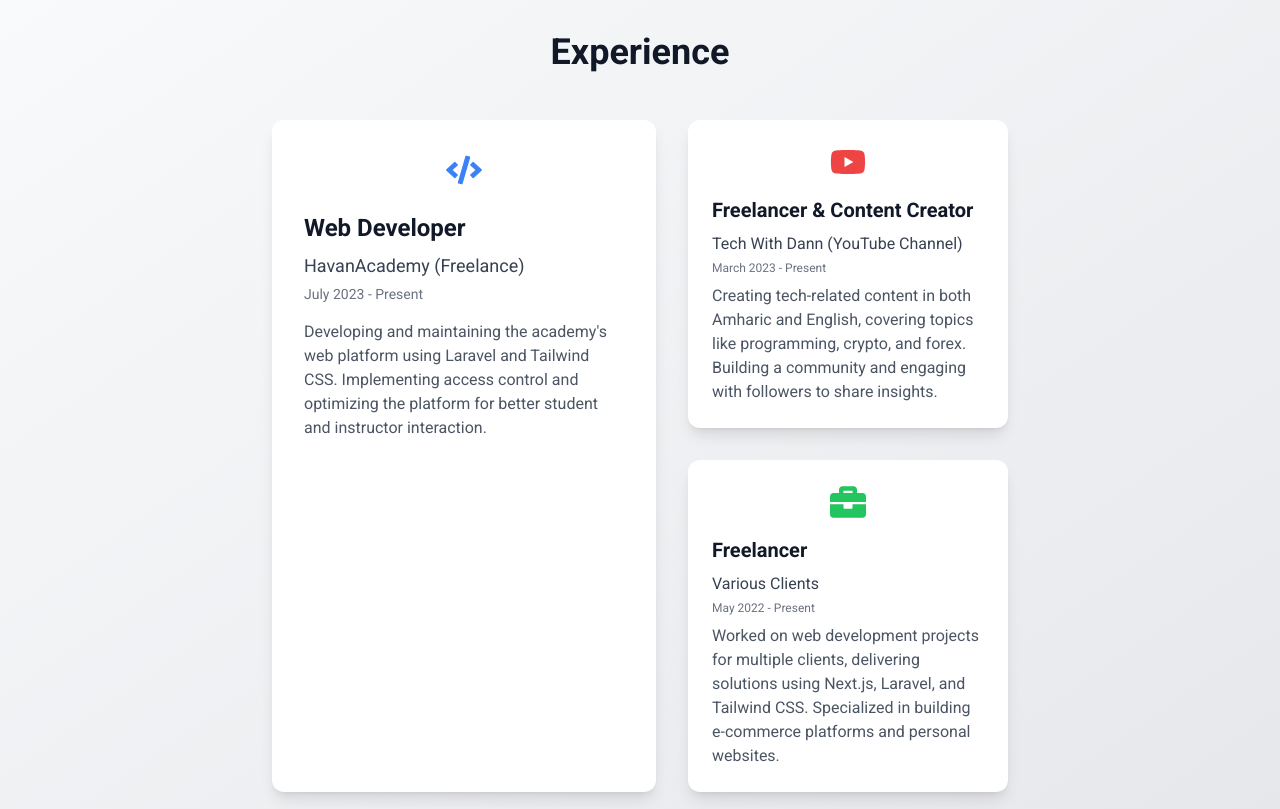
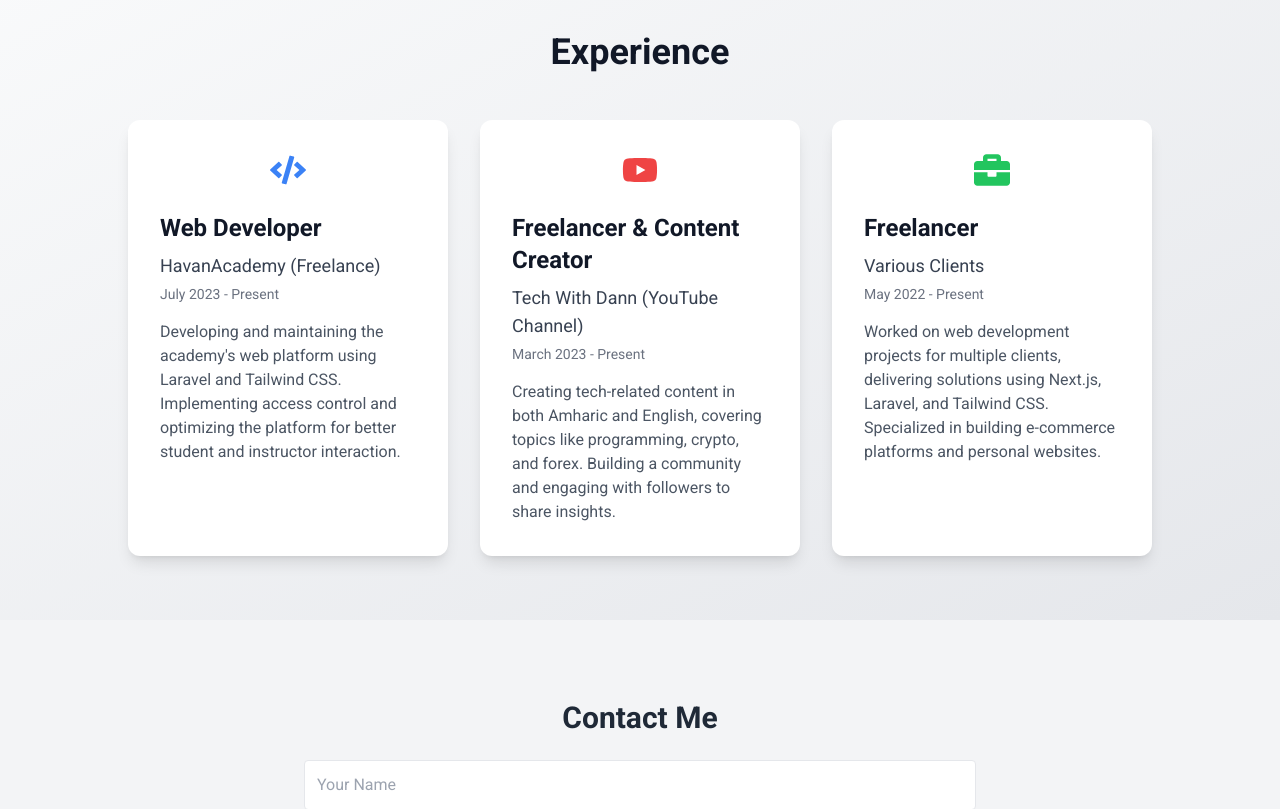
Before and after one commit to codewithdann0/my-portfolio, a Next.js app: page / in a window 1280 px wide. Shown: the part 3020-3829 px from the top of the page. Built offline with nearby package versions, Linux system fonts and the light colour scheme.

Commit message:
The exprience section modified

```diff
--- a/app/components/Exprience.jsx
+++ b/app/components/Exprience.jsx
@@ -35,57 +35,30 @@ const Experience = () => {
       <h2 className="text-4xl font-extrabold mb-12 text-gray-900 dark:text-white text-center">
         Experience
       </h2>
-      <div className="flex flex-wrap justify-center gap-8">
-        {/* Large Experience Item */}
+      <div className="flex flex-wrap justify-center gap-8 px-4"> {/* Added px-4 for padding */}
+        {/* Experience Items */}
+        {experiences.map((exp, index) => (
           <div
-          className="bg-white dark:bg-gray-800 rounded-xl shadow-lg p-8 w-96
-          transition-transform duration-300 ease-in-out
-          hover:scale-105 hover:shadow-2xl"
+            key={index}
+            className="bg-white dark:bg-gray-800 rounded-xl shadow-lg p-8 w-full sm:w-96 md:w-80 transition-transform duration-300 ease-in-out hover:scale-105 hover:shadow-2xl"
           >
             <div className="flex items-center justify-center mb-6">
-            {experiences[0].icon} {/* Display icon */}
+              {exp.icon} {/* Display icon */}
             </div>
             <h3 className="text-2xl font-semibold text-gray-900 dark:text-white">
-            {experiences[0].title}
+              {exp.title}
             </h3>
             <h4 className="text-lg text-gray-700 dark:text-gray-300 mt-2">
-            {experiences[0].company}
+              {exp.company}
             </h4>
             <p className="text-sm text-gray-500 dark:text-gray-400 mt-1">
-            {experiences[0].duration}
+              {exp.duration}
             </p>
             <p className="mt-4 text-gray-600 dark:text-gray-300">
-            {experiences[0].description}
-          </p>
-        </div>
-
-        {/* Smaller Experience Items */}
-        <div className="flex flex-col gap-8">
-          {experiences.slice(1).map((exp, index) => (
-            <div
-              key={index}
-              className="bg-white dark:bg-gray-800 rounded-xl shadow-lg p-6 w-80
-              transition-transform duration-300 ease-in-out
-              hover:scale-105 hover:shadow-2xl"
-            >
-              <div className="flex items-center justify-center mb-4">
-                {exp.icon} {/* Display icon */}
-              </div>
-              <h3 className="text-xl font-semibold text-gray-900 dark:text-white">
-                {exp.title}
-              </h3>
-              <h4 className="text-md text-gray-700 dark:text-gray-300 mt-2">
-                {exp.company}
-              </h4>
-              <p className="text-xs text-gray-500 dark:text-gray-400 mt-1">
-                {exp.duration}
-              </p>
-              <p className="mt-2 text-gray-600 dark:text-gray-300">
               {exp.description}
             </p>
           </div>
         ))}
-        </div>
       </div>
     </section>
   );
```
Lines whose indentation alone changed are shown as unchanged.
